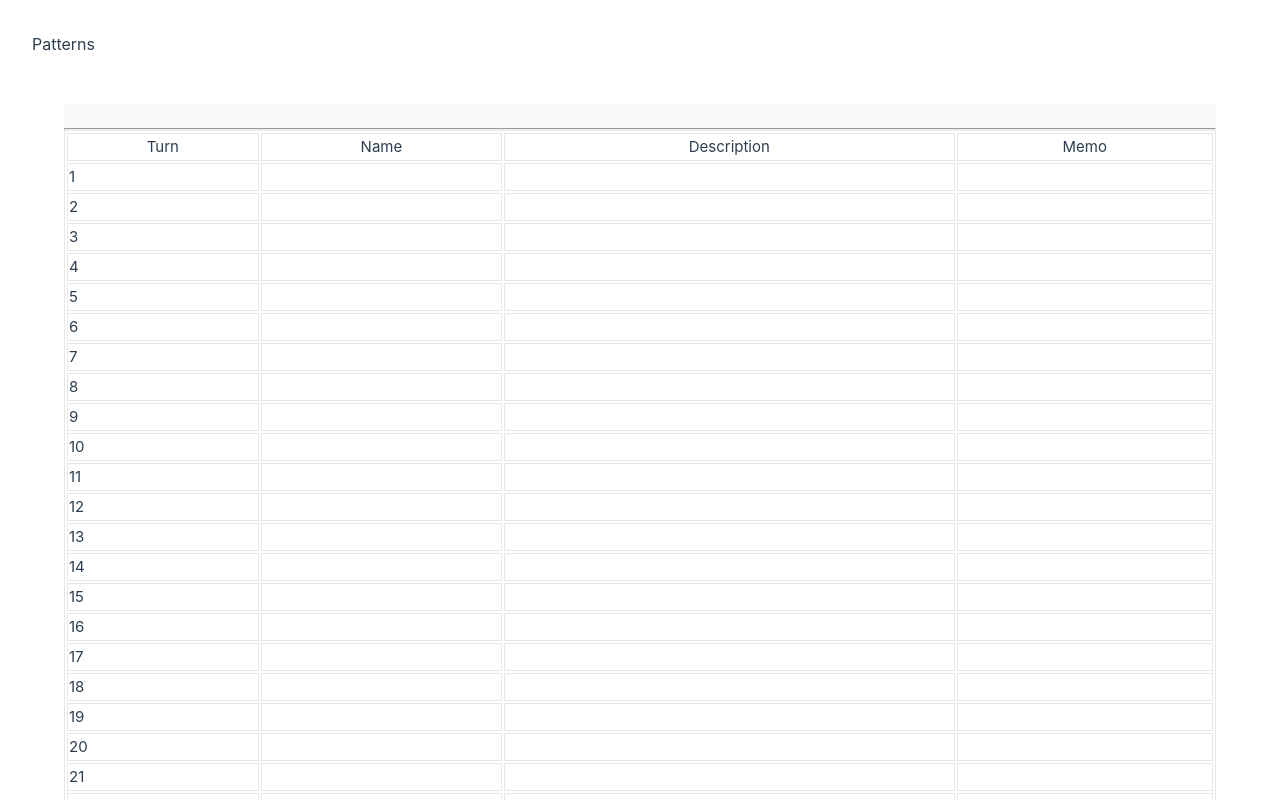
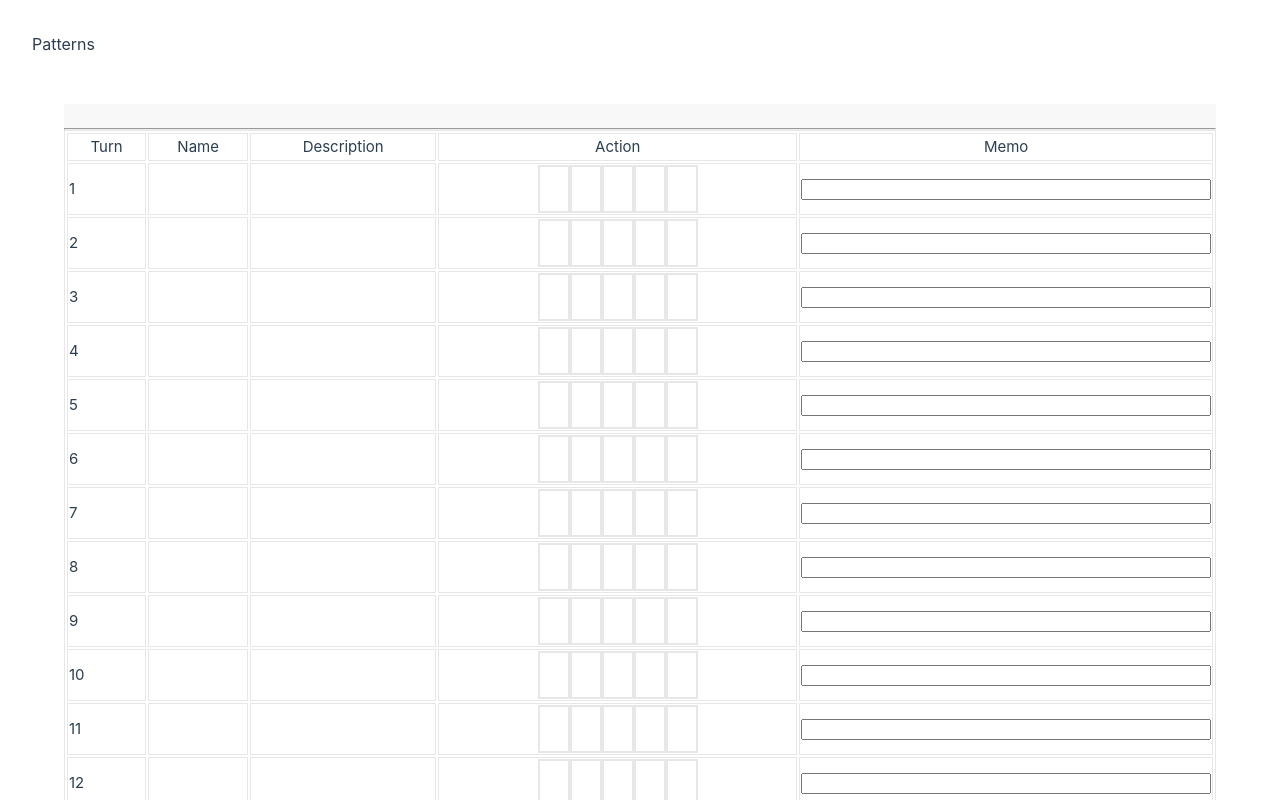
Before and after one commit to ajar0/tkpattern, a Vue app: page / in a window 1280 px wide. Shown: the top 800 px of the page. Built offline with nearby package versions, Linux system fonts and the light colour scheme.

Commit message:
Create action column to define what to do
* Add ActionCards component
* Cycle actions when click card

```diff
--- /dev/null
+++ b/src/components/ActionCards.vue
@@ -0,0 +1,53 @@
+<script setup>
+const actions = defineModel({ required: true })
+</script>
+
+<template>
+  <div class="action-cards">
+    <div
+      v-for="action in actions"
+      :key="action.position"
+      class="action-card"
+      @click="cycleActions(action)"
+    >
+      <div class="action-item" :style="actionMap[action.do].style">
+        {{ actionMap[action.do].sign }}
+      </div>
+    </div>
+  </div>
+</template>
+
+<script>
+const actionMap = {
+  a: { sign: '⇧', style: 'align-self: center' },
+  u: { sign: '⇮', style: 'align-self: flex-start' },
+  d: { sign: '⇩', style: 'align-self: flex-end' },
+  '': { sign: ' ' }
+}
+
+export default {
+  methods: {
+    cycleActions(action) {
+      const keys = Object.keys(actionMap)
+      const currentIndex = keys.indexOf(action.do)
+      const nextIndex = (currentIndex + 1) % keys.length
+      action.do = keys[nextIndex]
+    }
+  }
+}
+</script>
+
+<style scoped>
+.action-cards,
+.action-card {
+  display: flex;
+  justify-content: center;
+}
+.action-card {
+  width: 2rem;
+  height: 3rem;
+  text-align: center;
+  border: 2px var(--color-border) solid;
+  cursor: pointer;
+}
+</style>
--- a/src/components/PatternItemize.vue
+++ b/src/components/PatternItemize.vue
@@ -1,3 +1,7 @@
+<script setup>
+import ActionCards from './ActionCards.vue'
+</script>
+
 <template>
   <div class="patterns-page">
     <div
@@ -14,20 +18,24 @@
           <th>Turn</th>
           <th>Name</th>
           <th>Description</th>
+          <th>Action</th>
           <th>Memo</th>
         </tr>
       </thead>
       <tbody>
-        <tr v-for="turn in turns" :key="turn[0]">
-          <td>{{ turn[0] }}</td>
+        <tr v-for="turn in turns" :key="turn.index">
+          <td>{{ turn.index }}</td>
           <td>
-            <div v-for="name in turn[1]" :key="name">{{ name }}</div>
+            <div v-for="name in turn.names" :key="name">{{ name }}</div>
           </td>
           <td>
-            <div v-for="description in turn[2]" :key="description">{{ description }}</div>
+            <div v-for="description in turn.descriptions" :key="description">{{ description }}</div>
           </td>
           <td>
-            <div contenteditable></div>
+            <ActionCards v-model="actionCards[turn.index - 1]" />
+          </td>
+          <td>
+            <input class="memo" v-model="memos[turn.index - 1]" />
           </td>
         </tr>
       </tbody>
@@ -43,10 +51,27 @@ export default {
     return {
       patternText: '',
       patterns: [],
-      turns: Array.from({ length: maxTurn }, (_, index) => [index + 1, [], []])
+      turns: this.emptyTurns(),
+      actionCards: this.emptyActions(),
+      memos: this.emptyMemo()
     }
   },
   methods: {
+    emptyTurns() {
+      return Array.from({ length: maxTurn }, (_, index) => ({
+        index: index + 1,
+        names: [],
+        descriptions: []
+      }))
+    },
+    emptyActions() {
+      return Array.from({ length: maxTurn }, () =>
+        Array.from({ length: 5 }, (_, index) => ({ position: index + 1, seq: 0, do: '' }))
+      )
+    },
+    emptyMemo() {
+      return Array.from({ length: maxTurn }, () => '')
+    },
     createPatterns() {
       this.patternText = this.$refs.patterntext.innerText
       const lines = this.patternText.split('\n')
@@ -68,16 +93,13 @@ export default {
         .filter((pattern) => pattern !== null)
     },
     applyPatterns() {
-      this.turns.forEach((turn) => {
-        turn[1] = []
-        turn[2] = []
-      })
+      this.turns = this.emptyTurns()
 
       this.patterns.forEach((pattern) => {
         let turn = pattern.start ? pattern.start : pattern.interval
         while (turn <= maxTurn) {
-          this.turns[turn - 1][1].push(pattern.name)
-          this.turns[turn - 1][2].push(pattern.description)
+          this.turns[turn - 1].names.push(pattern.name)
+          this.turns[turn - 1].descriptions.push(pattern.description)
           turn += pattern.interval
         }
       })
@@ -126,4 +148,7 @@ td,
 th {
   border: 1px solid var(--color-border);
 }
+.patterns-page .memo {
+  width: 100%;
+}
 </style>
```
